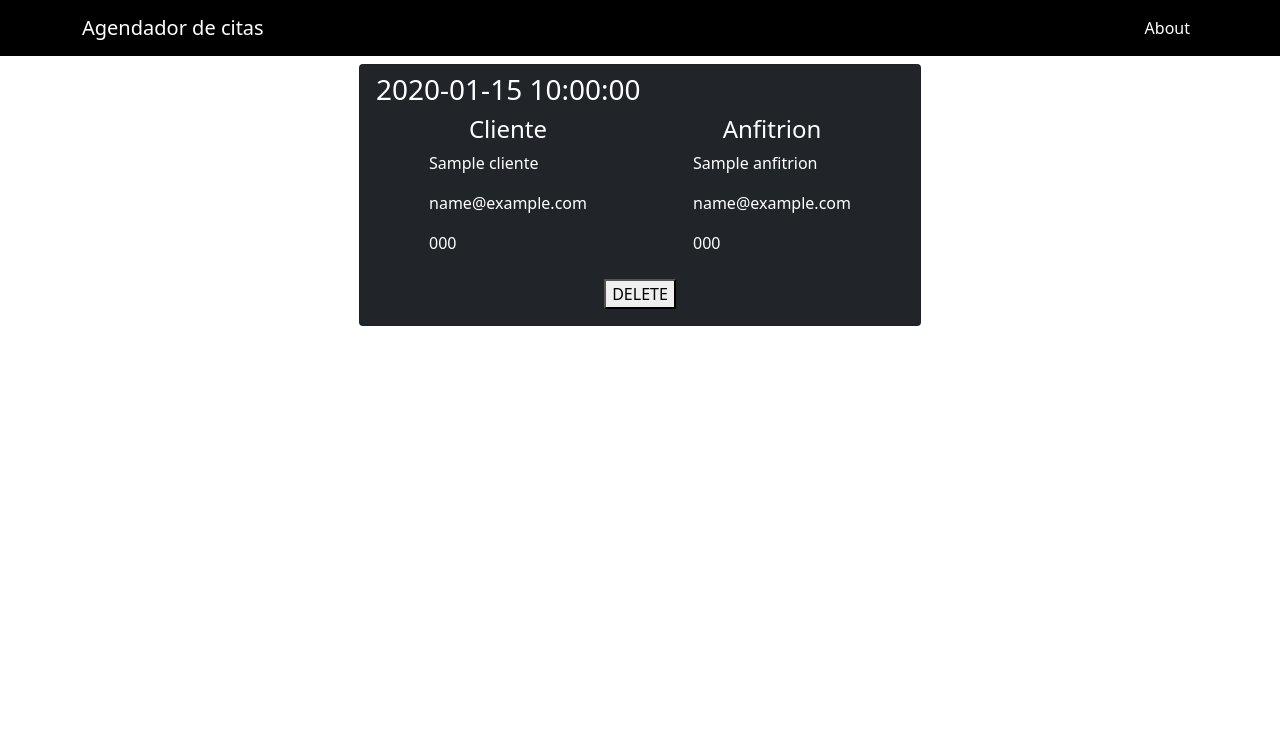
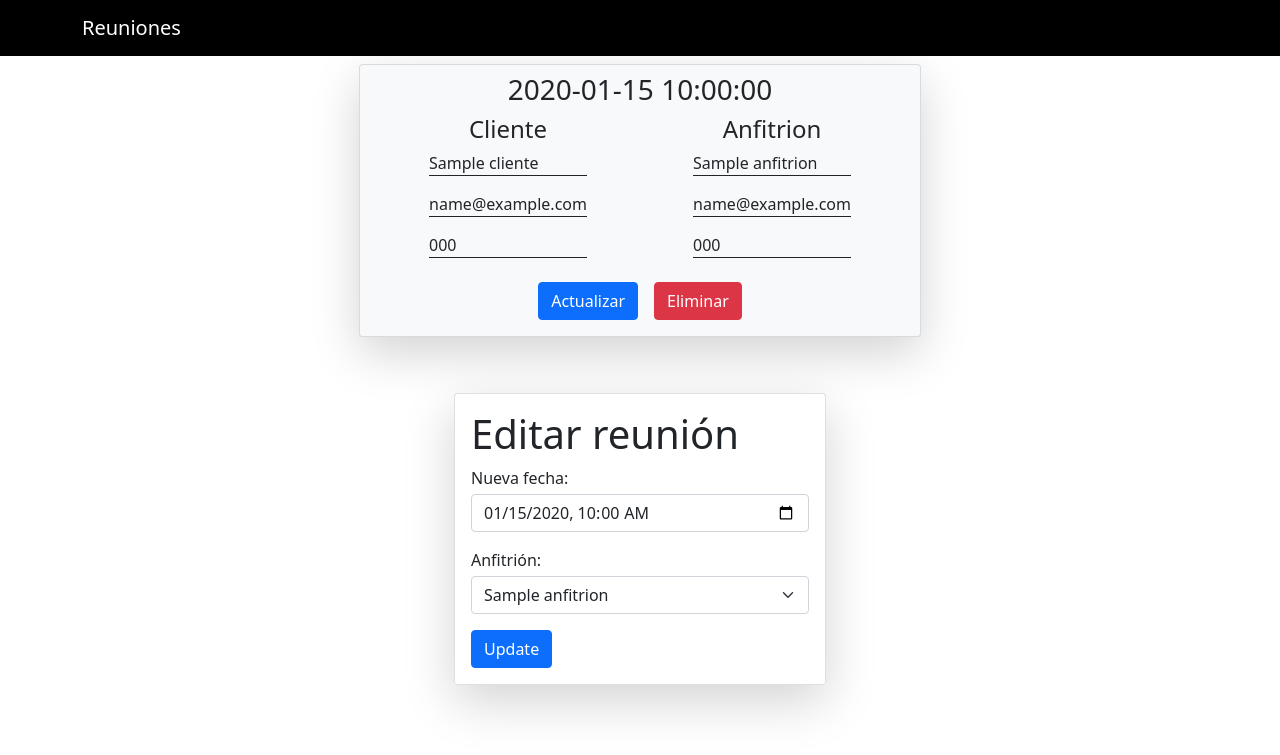
Before and after one commit to IviCarc/chatbot, a Flask app: template src/templates/update.html in a window 1280 px wide. Shown: the top 755 px of the page. Run offline with Flask 3, Linux system fonts and the light colour scheme; tables that the repository leaves empty hold one stand-in row (values such as "Sample post"); the template is opened without the code that fills it: values that come from a table or form of the project are taken from there, most other values are stand-ins (such as "Sample title", 1, 10 or a date in 2020).

Commit message:
update y delete completados

```diff
--- /dev/null
+++ b/src/static/styles/reuniones.js
@@ -0,0 +1,29 @@
+function sendDelete(id) {
+    fetch("http://localhost:80/" + id, { method: 'DELETE' })
+        .then(res => res.text())
+        .then(res => window.location.reload())
+        .catch(err => console.log(err))
+}
+
+// if (window.location.href == 'http://localhost:80/reuniones/') {
+// }
+try{
+    document.getElementById("form").addEventListener("submit", (e) => {
+        e.preventDefault()
+    });
+} catch {
+}
+
+sendUpdate = (id) => {
+    let formData = new FormData(document.getElementById("form"));
+    // console.log(Object.fromEntries(formData), id)
+    let config = {
+        method: 'PUT',
+        headers: { "Content-Type": "application/json" },
+        body: JSON.stringify(Object.fromEntries(formData))
+    }
+    fetch("http://localhost:80/reuniones/" + id, config)
+        .then(res => res.text())
+        .then(res => window.location.href='/reuniones')
+        .catch(err => console.log(err))
+}
--- a/src/templates/layout.html
+++ b/src/templates/layout.html
@@ -25,79 +25,57 @@
     {% include 'partials/_navbar.html' %}
 
     <div class="container p-2">
-
       <!-- FORM -->
 
 
       <!-- contacts list -->
       <div class="w-50 m-auto">
         {% for reunion in reuniones %}
-          <div class="card mb-1 bg-dark text-white">
+          <div class="card mb-5 bg-light shadow-lg ">
 
             <div class="card-body py-2 px-3">
-              <div class="d-flex justify-content-between">
-                <h5 class="card-title h3">{{ reunion.fechaHora}}</h5>
+              <div class="">
+                <h5 class="card-title h3 text-center">{{ reunion.fechaHora}}</h5>
               </div>
               <div class="d-flex justify-content-around">
                 <div>
                   <h4 class="text-center">Cliente</h4>
-                  <p class="card-text">{{ reunion.cliente.nombre }}</p>
-                  <p class="card-text">{{ reunion.cliente.email }}</p>
-                  <p class="card-text">{{ reunion.cliente.telefono }}</p>
+                  <p class="card-text border-bottom border-dark">{{ reunion.cliente.nombre }}</p>
+                  <p class="card-text border-bottom border-dark">{{ reunion.cliente.email }}</p>
+                  <p class="card-text border-bottom border-dark">{{ reunion.cliente.telefono }}</p>
                 </div>
                 <div>
                   <h4 class="text-center">Anfitrion</h4>
-                  <p class="card-text">{{ reunion.anfitrion.nombre }}</p>
-                  <p class="card-text">{{ reunion.anfitrion.email }}</p>
-                  <p class="card-text">{{ reunion.anfitrion.telefono }}</p>
+                  <p class="card-text border-bottom border-dark">{{ reunion.anfitrion.nombre }}</p>
+                  <p class="card-text border-bottom border-dark">{{ reunion.anfitrion.email }}</p>
+                  <p class="card-text border-bottom border-dark">{{ reunion.anfitrion.telefono }}</p>
                 </div>
               </div>
             </div>
 
-            <div class="d-flex justify-content-center p-3">
+            <div class="d-flex justify-content-center p-3 gap-3">
 
-              <!-- <a href="/reuniones" class="btn btn-danger btn-sm rounded-0" onclick="sendDelete({{'reunion.id' }})">Delete</a> -->
-              <button onclick="sendDelete({{reunion.id}})">DELETE</button>
+              <a href="reuniones/{{ reunion.id }}" class="btn btn-primary">Actualizar</a>
+              <button onclick="sendDelete({{reunion.id}})" class="btn btn-danger">Eliminar</button>
 
-                <script>
-                function sendDelete(id) {
-                  print("http://localhost:80/" + id)
-                  fetch("http://localhost:80/" + id, {method:'DELETE'})
-                    .then(res => res.text())
-                    .then(res => console.log(res))
-                  // Crear una solicitud HTTP con el método DELETE
-                  // var xhr = new XMLHttpRequest();
-                  // xhr.open("DELETE", url);
 
-                  // // Enviar la solicitud
-                  // xhr.send();
-
-                  // // Manejar la respuesta si es necesario
-                  // xhr.onreadystatechange = function() {
-                  //   if (xhr.readyState === XMLHttpRequest.DONE) {
-                  //     if (xhr.status === 200) {
-                  //       // La solicitud se completó con éxito
-                  //       console.log("La reunión ha sido eliminada");
-                  //     } else {
-                  //       // Ocurrió un error al realizar la solicitud
-                  //       console.error("Ocurrió un error al eliminar la reunión");
-                  //     }
-                  //   }
-                  // };
-                }
-                </script>
-              <!-- <a href="/reuniones" class="btn btn-dark btn-sm rounded-0">Edit</a>
-              <a href="{{ url_for('reuniones.eliminarReunion', id=reunion.id, _method='DELETE') }}" class="btn btn-danger btn-sm rounded-0">Delete</a> -->
             </div>
           </div>
         {% endfor %}
       </div>
       </div>
 
+
+
     </div>
 
+    <div class="container">
+      {% block body %} {% endblock %}
+    </div>
 
     <!-- scripts -->
+    <script src="../static/styles/reuniones.js"></script>
+
     <script
       src="https://cdn.jsdelivr.net/npm/bootstrap@5.1.3/dist/js/bootstrap.bundle.min.js"
       integrity="sha384-ka7Sk0Gln4gmtz2MlQnikT1wXgYsOg+OMhuP+IlRH9sENBO0LRn5q+8nbTov4+1p"
--- a/src/templates/partials/_navbar.html
+++ b/src/templates/partials/_navbar.html
@@ -1,6 +1,6 @@
 <nav class="navbar navbar-expand-lg navbar-dark bg-black">
     <div class="container">
-      <a class="navbar-brand" href="/">Agendador de citas</a>
+      <a class="navbar-brand" href="/reuniones">Reuniones</a>
       <button
         class="navbar-toggler"
         type="button"
@@ -15,7 +15,7 @@
       <div class="collapse navbar-collapse" id="navbarNav">
         <ul class="navbar-nav ms-auto">
           <li class="nav-item">
-            <a class="nav-link active" aria-current="page" href="/">About</a>
+            <!-- <a class="nav-link active" aria-current="page" href="/">About</a> -->
           </li>
         </ul>
       </div>
--- a/src/templates/update.html
+++ b/src/templates/update.html
@@ -1,42 +1,37 @@
-{% extends 'layout.html' %}
 
-{% block body %}
+{% extends "layout.html" %} {% block body %}
 
-    <!-- FORM -->
-    <div class="row">
+<div class="col-md-4 offset-md-4 bg-light shadow-lg">
+  <div class="card card-body ">
+    <h1>Editar reunión</h1>
 
-    <div class="col-md-5 p-5">
-      <!-- MESSAGE -->
-      <!-- {% include 'partials/_message.html' %} -->
+    <!-- <form action="{{url_for('reuniones.editarReunion', id=reunion.id)}}" method="PUT"> -->
+    <form id="form">
+      <div class="mb-3">
+        <label for="fechaHora" class="mb-1">Nueva fecha:</label>
+        <input
+          type="datetime-local"
+          name="fechaHora"
+          value="{{reunion.fechaHora}}"
+          class="form-control"
+        />
+      </div>
 
-      <!-- FORM -->
-      <!-- {%  include 'partials/_taskForm.html' %} -->
-    </div>
+      <div class="mb-3">
+        <label for="anfitrion" class="mb-1">Anfitrión:</label>
+        <select role="button" name="anfitrion" id="anfitrion" class="form-select">
+          <option value="{{ reunion.anfitrion.nombre }}" default>{{ reunion.anfitrion.nombre }}</option>
+          {% for anfitrion in anfitriones%}
+            {%if anfitrion.nombre != reunion.anfitrion.nombre%}
+              <option value="{{ anfitrion.nombre }}">{{ anfitrion.nombre }}</option>
+            {%endif%}
+          {% endfor %}
+        </select>
+      </div>
 
-    <!-- contacts list -->
-    <div class="col-md-7">
-      {% for reunion in reuniones %}
-        <div class="card mb-1 bg-black text-white">
-          <div class="card-body py-2 px-3">
-            <div class="d-flex justify-content-between">
-              <h5 class="card-title h6">{{ reunion.cliente}}</h5>
-              <div>
-                <a href="{{ url_for('contacts.update', id=contact.id) }}" class="btn btn-dark btn-sm rounded-0">Edit</a>
-                <a href="{{ url_for('contacts.delete', id=contact.id) }}" class="btn btn-danger btn-sm rounded-0">Delete</a>
-              </div>
-            </div>
-            <p class="card-text">{{ contact.email }}</p>
-            <p class="card-text">{{ contact.phone }}</p>
-          </div>
-        </div>
-      {% endfor %}
-    </div>
+      <button class="btn btn-primary m-auto" onclick="sendUpdate({{ reunion.id }})">Update</button>
+    </form>
   </div>
-    </div>
-
-
-    <div class="hola">
-
-    </div>
+</div>
 
 {% endblock %}
```
Also changed, not shown: src/controllers/controllers.py (+16 -9 lines), src/static/styles/main.js (+0 -14 lines).
